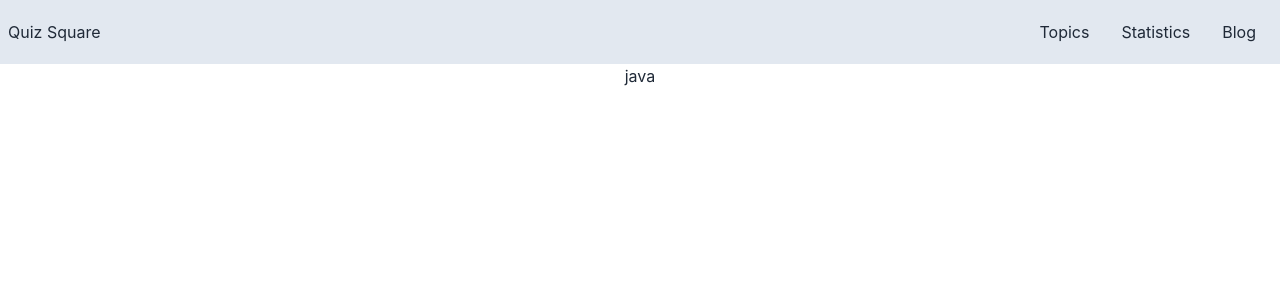
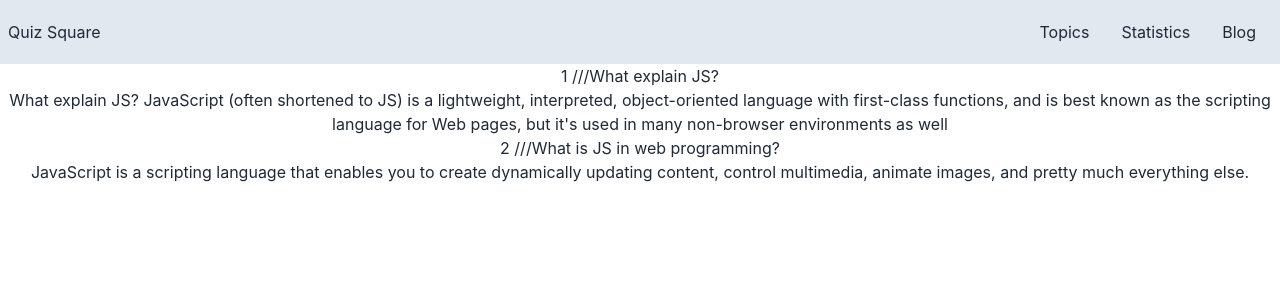
Before and after one commit to nahian255/private-public-project5, a React (Create React App) app: page /react/2 in a window 1280 px wide. Shown: the top 300 px of the page. Built offline with nearby package versions, Linux system fonts and the light colour scheme.

Commit message:
question part start

```diff
--- a/src/Component/Java.jsx
+++ b/src/Component/Java.jsx
@@ -3,7 +3,11 @@ import React from 'react';
 const Java = () => {
     return (
         <div>
-            <h1>java</h1>
+            <p>1  ///What explain JS?</p>
+            <p>What explain JS?
+                JavaScript (often shortened to JS) is a lightweight, interpreted, object-oriented language with first-class functions, and is best known as the scripting language for Web pages, but it's used in many non-browser environments as well</p>
+            <p>2  ///What is JS in web programming?</p>
+            <p>JavaScript is a scripting language that enables you to create dynamically updating content, control multimedia, animate images, and pretty much everything else.</p>
         </div>
     );
 };
```
